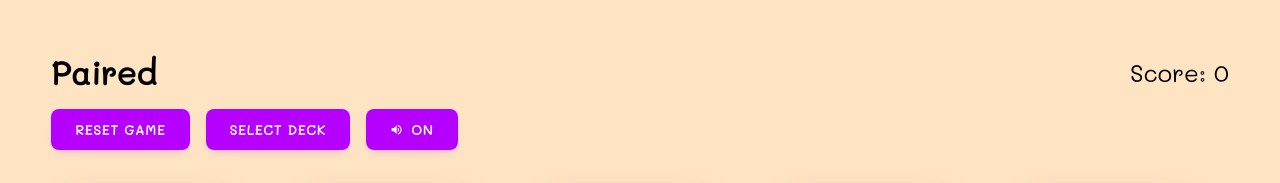
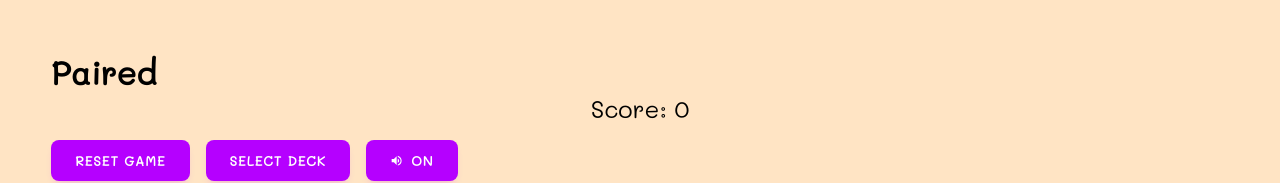
Before and after one commit to sprioleau/paired, a React (Create React App) app: page /play in a window 1280 px wide. Shown: the top 183 px of the page. Built offline with nearby package versions, Linux system fonts and the light colour scheme.

Commit message:
Separate Header into separate component

```diff
--- a/src/components/App.js
+++ b/src/components/App.js
@@ -3,7 +3,7 @@ import "../styles/styles.scss";
 import { BrowserRouter as Router, Route, Switch } from "react-router-dom";
 
 import React from "react";
-import { Cards, ScoreBoard } from ".";
+import { Cards, Header } from ".";
 import ConfettiBlast from "./ConfettiBlast";
 import Toolbar from "./Toolbar";
 import GameFinished from "./GameFinished/index";
@@ -11,10 +11,7 @@ import { DeckSelect } from "./DeckSelect/index";
 
 const App = () => (
   <div className="app">
-    <header className="main-header">
-      <h1>Paired</h1>
-      <ScoreBoard />
-    </header>
+    <Header />
     <main className="main-content">
       <Router>
         <Switch>
--- /dev/null
+++ b/src/components/Header/index.js
@@ -0,0 +1,13 @@
+import React from "react";
+import ScoreBoard from "../ScoreBoard";
+
+const Header = () => {
+  return (
+    <header className="header">
+      <h1>Paired</h1>
+      <ScoreBoard />
+    </header>
+  );
+};
+
+export default Header;
--- a/src/components/index.js
+++ b/src/components/index.js
@@ -1,3 +1,4 @@
 export { default as ScoreBoard } from "./ScoreBoard";
 export { default as Cards } from "./Cards";
 export { default as Card } from "./Card";
+export { default as Header } from "./Header";
```
